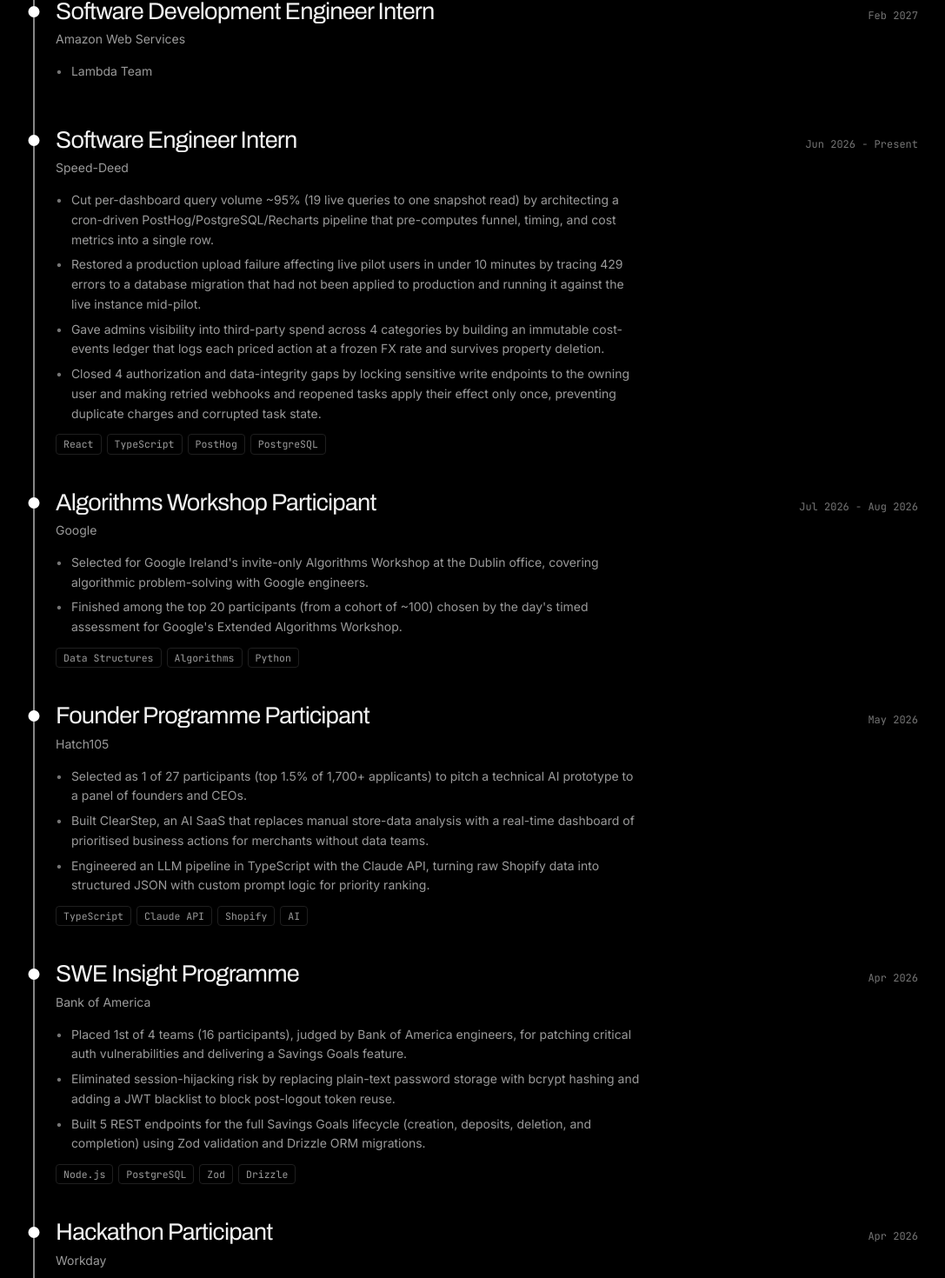
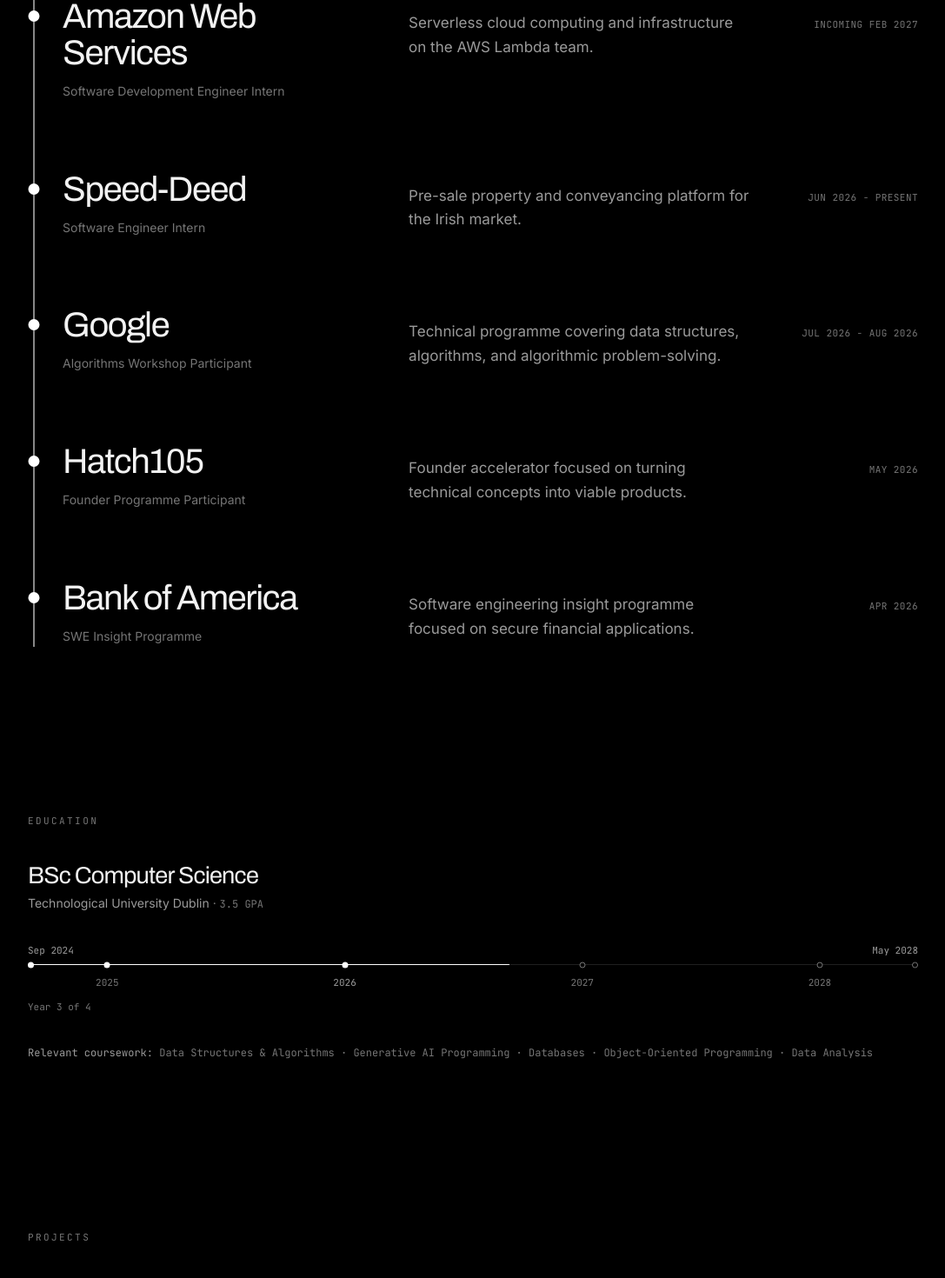
Before and after one commit to jakeoreillyy/Portfolio, a React (Vite) app: page / in a window 1280 px wide. Shown: the part 1344-2814 px from the top of the page at 87% size, without its empty margins (96-1183 px from the left). Built offline with nearby package versions, Linux system fonts and the light colour scheme; no server answers.

Commit message:
re-structure experience

```diff
--- a/src/components/Experience.tsx
+++ b/src/components/Experience.tsx
@@ -1,77 +1,45 @@
 import { useEffect, useRef, useState } from "react";
 import { prefersReducedMotion } from "../lib/prefersReducedMotion";
-import { Section, Tag } from "./Section";
+import { Section } from "./Section";
 
 type Job = {
   role: string;
   org: string;
   date: string;
-  highlights: string[];
-  tags: string[];
+  description: string;
 };
 
 const jobs: Job[] = [
   {
     role: "Software Development Engineer Intern",
     org: "Amazon Web Services",
-    date: "Feb 2027",
-    highlights: ["Lambda Team"],
-    tags: [],
+    date: "Incoming Feb 2027",
+    description: "Serverless cloud computing and infrastructure on the AWS Lambda team.",
   },
   {
     role: "Software Engineer Intern",
     org: "Speed-Deed",
     date: "Jun 2026 - Present",
-    highlights: [
-      "Cut per-dashboard query volume ~95% (19 live queries to one snapshot read) by architecting a cron-driven PostHog/PostgreSQL/Recharts pipeline that pre-computes funnel, timing, and cost metrics into a single row.",
-      "Restored a production upload failure affecting live pilot users in under 10 minutes by tracing 429 errors to a database migration that had not been applied to production and running it against the live instance mid-pilot.",
-      "Gave admins visibility into third-party spend across 4 categories by building an immutable cost-events ledger that logs each priced action at a frozen FX rate and survives property deletion.",
-      "Closed 4 authorization and data-integrity gaps by locking sensitive write endpoints to the owning user and making retried webhooks and reopened tasks apply their effect only once, preventing duplicate charges and corrupted task state.",
-    ],
-    tags: ["React", "TypeScript", "PostHog", "PostgreSQL"],
+    description: "Pre-sale property and conveyancing platform for the Irish market.",
   },
   {
     role: "Algorithms Workshop Participant",
     org: "Google",
     date: "Jul 2026 - Aug 2026",
-    highlights: [
-      "Selected for Google Ireland's invite-only Algorithms Workshop at the Dublin office, covering algorithmic problem-solving with Google engineers.",
-      "Finished among the top 20 participants (from a cohort of ~100) chosen by the day's timed assessment for Google's Extended Algorithms Workshop.",
-    ],
-    tags: ["Data Structures", "Algorithms", "Python"],
+    description:
+      "Technical programme covering data structures, algorithms, and algorithmic problem-solving.",
   },
   {
     role: "Founder Programme Participant",
     org: "Hatch105",
     date: "May 2026",
-    highlights: [
-      "Selected as 1 of 27 participants (top 1.5% of 1,700+ applicants) to pitch a technical AI prototype to a panel of founders and CEOs.",
-      "Built ClearStep, an AI SaaS that replaces manual store-data analysis with a real-time dashboard of prioritised business actions for merchants without data teams.",
-      "Engineered an LLM pipeline in TypeScript with the Claude API, turning raw Shopify data into structured JSON with custom prompt logic for priority ranking.",
-    ],
-    tags: ["TypeScript", "Claude API", "Shopify", "AI"],
+    description: "Founder accelerator focused on turning technical concepts into viable products.",
   },
   {
     role: "SWE Insight Programme",
     org: "Bank of America",
     date: "Apr 2026",
-    highlights: [
-      "Placed 1st of 4 teams (16 participants), judged by Bank of America engineers, for patching critical auth vulnerabilities and delivering a Savings Goals feature.",
-      "Eliminated session-hijacking risk by replacing plain-text password storage with bcrypt hashing and adding a JWT blacklist to block post-logout token reuse.",
-      "Built 5 REST endpoints for the full Savings Goals lifecycle (creation, deposits, deletion, and completion) using Zod validation and Drizzle ORM migrations.",
-    ],
-    tags: ["Node.js", "PostgreSQL", "Zod", "Drizzle"],
-  },
-  {
-    role: "Hackathon Participant",
-    org: "Workday",
-    date: "Apr 2026",
-    highlights: [
-      "Placed 3rd building HushPath, a sensory-friendly journey planner, over the course of the hackathon.",
-      "Scored Dublin city centre across 80m grids using the Overpass and Nominatim APIs to estimate noise from POI density.",
-      "Generated noise-aware walking routes by pairing the Google Maps API with a custom waypoint algorithm that favours calmer, lower-density cells over the shortest path.",
-    ],
-    tags: ["Python", "Overpass API", "Google Maps"],
+    description: "Software engineering insight programme focused on secure financial applications.",
   },
 ];
 
@@ -140,42 +108,32 @@
         />
 
         {jobs.map((job, i) => (
-          <div key={`${job.org} ${job.date}`} className="relative pb-10 pl-8 last:pb-0">
+          <div key={`${job.org} ${job.date}`} className="relative pb-20 pl-10 last:pb-0">
             <span
               ref={(el) => {
                 dotRefs.current[i] = el;
               }}
               aria-hidden
-              className={`absolute left-[7px] top-[9px] size-[13px] -translate-x-1/2 rounded-full border-2 transition-colors duration-500 ${
+              className={`absolute left-[7px] top-[14px] size-[13px] -translate-x-1/2 rounded-full border-2 transition-colors duration-500 ${
                 i < activeCount ? "border-accent bg-accent" : "border-line bg-background"
               }`}
             />
 
-            {/* Role carries the display type; the org sits underneath it. */}
-            <div className="flex items-baseline justify-between gap-4">
-              <p className="font-display text-[clamp(1.3rem,2.3vw,1.7rem)] leading-[1.15] tracking-[-0.03em] text-foreground">
-                {job.role}
+            <div className="grid gap-y-4 md:grid-cols-[minmax(16rem,1fr)_minmax(18rem,1.1fr)_9.5rem] md:items-baseline md:gap-x-10 md:gap-y-0">
+              <div>
+                <p className="font-display text-[clamp(1.75rem,3.2vw,2.5rem)] leading-[1.05] tracking-[-0.035em] text-foreground">
+                  {job.org}
+                </p>
+                <p className="mt-3 text-sm leading-relaxed text-faint">{job.role}</p>
+              </div>
+
+              <p className="max-w-[60ch] text-base leading-relaxed text-muted md:text-[17px]">
+                {job.description}
               </p>
-              <p className="shrink-0 font-mono text-xs text-faint">{job.date}</p>
-            </div>
 
-            <p className="mt-1.5 text-sm text-muted">{job.org}</p>
-
-            <ul className="mb-3 mt-4 max-w-2xl space-y-1.5">
-              {job.highlights.map((point) => (
-                <li key={point} className="flex gap-2.5 text-sm leading-relaxed text-muted">
-                  <span aria-hidden className="shrink-0 text-faint">
-                    •
-                  </span>
-                  <span>{point}</span>
-                </li>
-              ))}
-            </ul>
-
-            <div className="flex flex-wrap gap-1.5">
-              {job.tags.map((tag) => (
-                <Tag key={tag}>{tag}</Tag>
-              ))}
+              <p className="order-first font-mono text-[11px] uppercase leading-relaxed tracking-[0.04em] text-faint md:order-none md:text-right">
+                {job.date}
+              </p>
             </div>
           </div>
         ))}
```
Also changed, not shown: .claude/launch.json (deleted), 1 other file (tests, documents, lock files or other folders).
